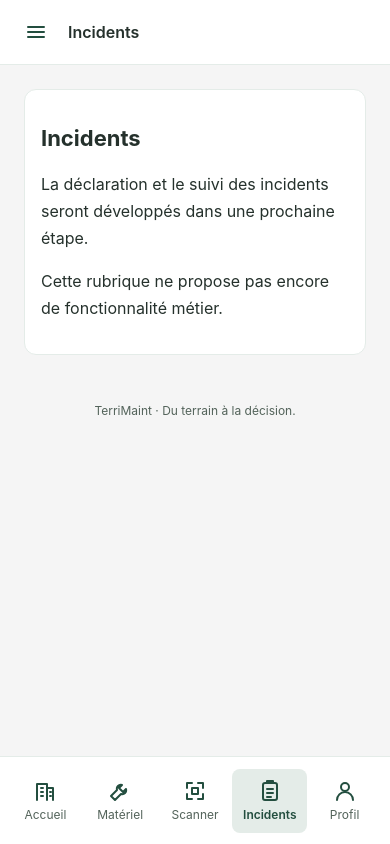
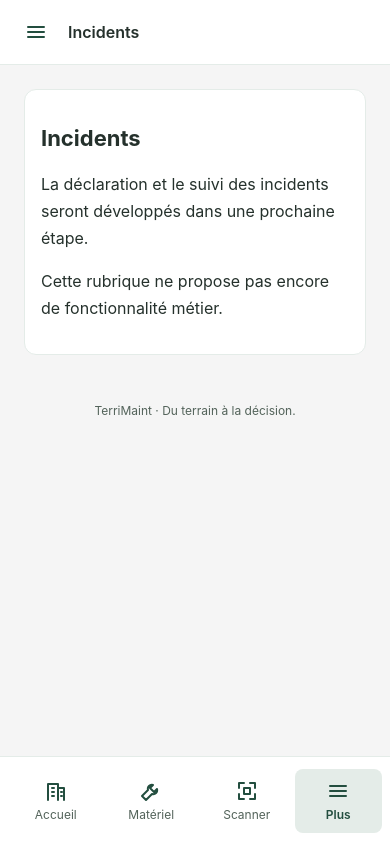
Before and after one commit to arthurb1348/terrimaint, an Angular app in the folder frontend/: page /agent/incidents in a window 390 px wide. Built offline with nearby package versions, Linux system fonts and the light colour scheme.

Commit message:
fix(frontend): regrouper Incidents et Profil dans Plus sur mobile

```diff
--- a/frontend/src/app/shared/main-navigation/main-navigation.css
+++ b/frontend/src/app/shared/main-navigation/main-navigation.css
@@ -34,6 +34,14 @@ nav a {
   font-size: 0.75rem;
   line-height: 1rem;
   overflow-wrap: anywhere;
+}
+.more-group,
+.secondary-links {
+  display: contents;
+}
+.more-toggle,
+.close-more {
+  display: none;
 }
 nav a.active {
   background: var(--surface);
@@ -137,6 +145,81 @@ img {
   }
 }
 @media (max-width: 760px) {
+  .navigation:not(.sidebar) nav > a,
+  .more-toggle {
+    white-space: nowrap;
+    overflow-wrap: normal;
+  }
+  .more-group {
+    display: flex;
+    flex: 1 1 0;
+    min-width: 0;
+  }
+  .more-toggle {
+    display: flex;
+    width: 100%;
+    min-height: 64px;
+    flex-direction: column;
+    align-items: center;
+    justify-content: center;
+    gap: 4px;
+    padding: 4px;
+    border: 0;
+    border-radius: 8px;
+    background: white;
+    color: var(--muted);
+    font: inherit;
+    font-size: 0.75rem;
+    line-height: 1rem;
+    cursor: pointer;
+  }
+  .more-toggle.active,
+  .more-toggle:hover {
+    background: var(--surface);
+    color: var(--green);
+  }
+  .more-toggle.active {
+    font-weight: 600;
+  }
+  .secondary-links {
+    display: none;
+    position: absolute;
+    bottom: 100%;
+    right: 8px;
+    width: min(256px, calc(100vw - 16px));
+    max-height: calc(100dvh - 104px - env(safe-area-inset-bottom));
+    overflow-y: auto;
+    padding: 8px;
+    border: 1px solid var(--border);
+    border-radius: 12px;
+    background: white;
+    box-shadow: 0 -4px 24px #234e3f18;
+  }
+  .secondary-links.open {
+    display: flex;
+    flex-direction: column;
+    gap: 4px;
+  }
+  .secondary-links a {
+    flex: none;
+    flex-direction: row;
+    justify-content: flex-start;
+    min-height: 48px;
+    gap: 12px;
+    padding: 8px 12px;
+    font-size: 1rem;
+    line-height: 1.5rem;
+  }
+  .close-more {
+    display: block;
+    min-height: 44px;
+    border: 1px solid var(--border);
+    border-radius: 8px;
+    background: white;
+    color: var(--green);
+    font: inherit;
+    cursor: pointer;
+  }
   .sidebar {
     position: static;
     min-height: auto;
--- a/frontend/src/app/shared/main-navigation/main-navigation.html
+++ b/frontend/src/app/shared/main-navigation/main-navigation.html
@@ -36,5 +36,40 @@
         <span>{{ destination.label }}</span>
       </a>
     }
+    @if (space() === 'agent') {
+      <div class="more-group" (focusout)="onMoreFocusOut($event)">
+        <button
+          class="more-toggle"
+          type="button"
+          [class.active]="activeSecondary()"
+          [attr.aria-label]="
+            activeSecondary() ? 'Plus — ' + activeSecondary()!.label + ' actif' : 'Plus'
+          "
+          [attr.aria-expanded]="moreOpen()"
+          aria-controls="agent-secondary-navigation"
+          (click)="moreOpen.set(!moreOpen())"
+        >
+          <img src="/icons/menu.svg" alt="" width="24" height="24" />
+          <span>Plus</span>
+        </button>
+        <div id="agent-secondary-navigation" class="secondary-links" [class.open]="moreOpen()">
+          @for (destination of secondaryDestinations; track destination.path) {
+            <a
+              [routerLink]="destination.path"
+              routerLinkActive="active"
+              [routerLinkActiveOptions]="{ exact: true }"
+              ariaCurrentWhenActive="page"
+              (click)="closeNavigation()"
+            >
+              <span class="icon-circle"
+                ><img [src]="'/icons/' + destination.icon + '.svg'" alt="" width="24" height="24"
+              /></span>
+              <span>{{ destination.label }}</span>
+            </a>
+          }
+          <button class="close-more" type="button" (click)="closeMore()">Fermer</button>
+        </div>
+      </div>
+    }
   </nav>
 </div>
--- a/frontend/src/app/shared/main-navigation/main-navigation.ts
+++ b/frontend/src/app/shared/main-navigation/main-navigation.ts
@@ -1,6 +1,15 @@
 import { DOCUMENT } from '@angular/common';
-import { Component, computed, inject, input, signal } from '@angular/core';
-import { RouterLink, RouterLinkActive } from '@angular/router';
+import {
+  Component,
+  computed,
+  ElementRef,
+  HostListener,
+  inject,
+  input,
+  signal,
+} from '@angular/core';
+import { takeUntilDestroyed } from '@angular/core/rxjs-interop';
+import { NavigationEnd, Router, RouterLink, RouterLinkActive } from '@angular/router';
 
 @Component({
   selector: 'app-main-navigation',
@@ -11,13 +20,70 @@ import { RouterLink, RouterLinkActive } from '@angular/router';
 })
 export class MainNavigation {
   private readonly document = inject(DOCUMENT);
+  private readonly host = inject<ElementRef<HTMLElement>>(ElementRef);
+  private readonly router = inject(Router);
+  private readonly currentUrl = signal(this.router.url);
   readonly space = input.required<'agent' | 'responsable'>();
   readonly landing = input(false);
   protected readonly expanded = signal(false);
+  protected readonly moreOpen = signal(false);
+  protected readonly secondaryDestinations = [
+    { path: '/agent/incidents', label: 'Incidents', icon: 'incident' },
+    { path: '/agent/profil', label: 'Profil', icon: 'profile' },
+  ];
+  protected readonly activeSecondary = computed(() =>
+    this.secondaryDestinations.find(
+      (destination) => this.currentUrl().split(/[?#]/)[0] === destination.path,
+    ),
+  );
+
+  constructor() {
+    this.router.events.pipe(takeUntilDestroyed()).subscribe((event) => {
+      if (event instanceof NavigationEnd) {
+        this.currentUrl.set(event.urlAfterRedirects);
+        this.moreOpen.set(false);
+      }
+    });
+  }
+
+  protected closeMore(restoreFocus = true): void {
+    this.moreOpen.set(false);
+    if (restoreFocus)
+      this.host.nativeElement.querySelector<HTMLButtonElement>('.more-toggle')?.focus();
+  }
+
+  @HostListener('document:keydown.escape')
+  protected onEscape(): void {
+    if (this.moreOpen()) this.closeMore();
+  }
+
+  @HostListener('document:pointerdown', ['$event'])
+  protected onOutsidePointer(event: PointerEvent): void {
+    if (
+      this.moreOpen() &&
+      !this.host.nativeElement.querySelector('.more-group')?.contains(event.target as Node)
+    ) {
+      this.closeMore(false);
+    }
+  }
+
+  protected onMoreFocusOut(event: FocusEvent): void {
+    // Un appui tactile peut produire un blur sans destination avant le clic sur le lien.
+    // L'appui extérieur est déjà traité par pointerdown ; ne pas masquer ce lien trop tôt.
+    if (
+      event.relatedTarget &&
+      !this.host.nativeElement
+        .querySelector('.more-group')
+        ?.contains(event.relatedTarget as Node | null)
+    ) {
+      this.closeMore(false);
+    }
+  }
   protected closeNavigation(): void {
     // Sur mobile, le lien va être masqué : placer le focus sur le contenu évite de le perdre.
-    if (this.expanded()) this.document.getElementById('main-content')?.focus();
+    if (this.expanded() || this.moreOpen()) this.document.getElementById('main-content')?.focus();
     this.expanded.set(false);
+    this.moreOpen.set(false);
   }
   protected readonly destinations = computed(() =>
     this.space() === 'agent'
@@ -25,8 +91,6 @@ export class MainNavigation {
           { path: this.landing() ? '/' : '/agent', label: 'Accueil', icon: 'building' },
           { path: '/agent/equipements', label: 'Matériel', icon: 'equipment' },
           { path: '/agent/scanner', label: 'Scanner', icon: 'scan' },
-          { path: '/agent/incidents', label: 'Incidents', icon: 'incident' },
-          { path: '/agent/profil', label: 'Profil', icon: 'profile' },
         ]
       : [
           { path: '/responsable', label: 'Tableau de bord', icon: 'building' },
```
Also changed, not shown: 1 other file (tests, documents, lock files or other folders).
